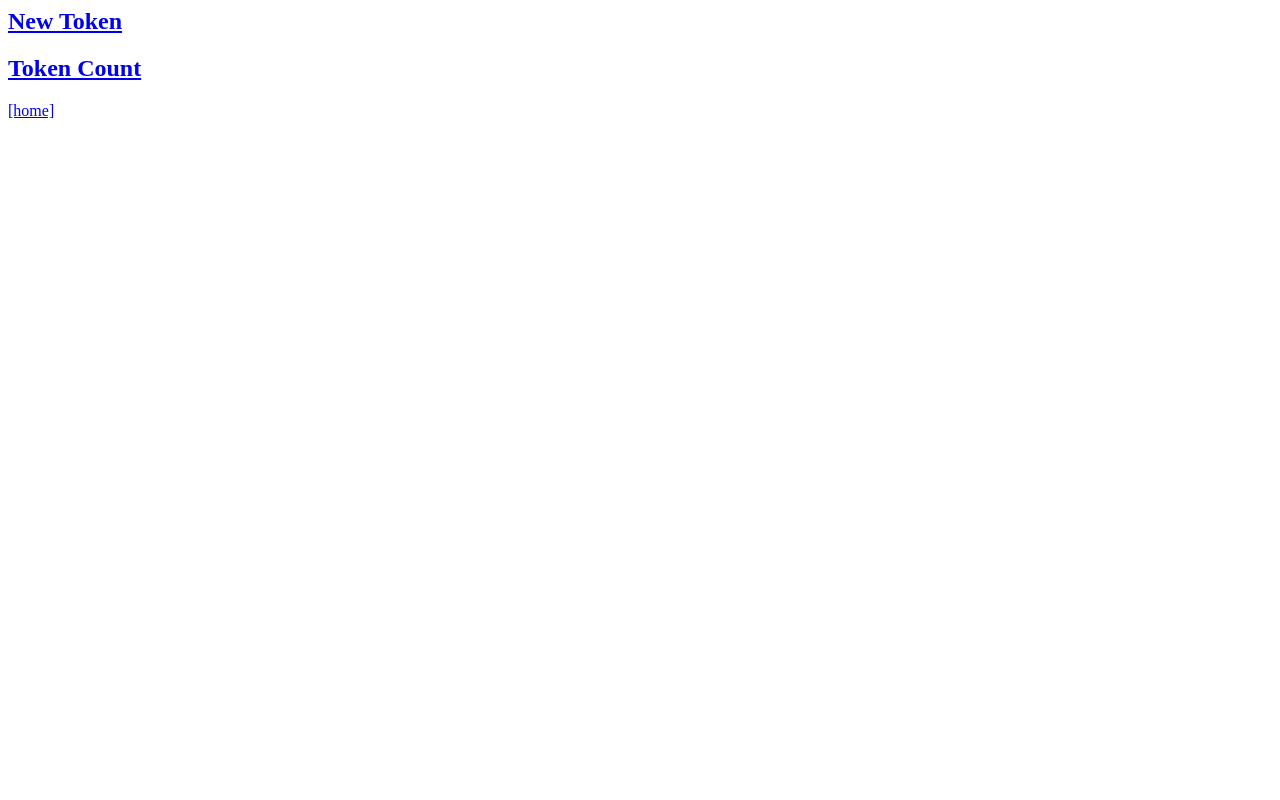
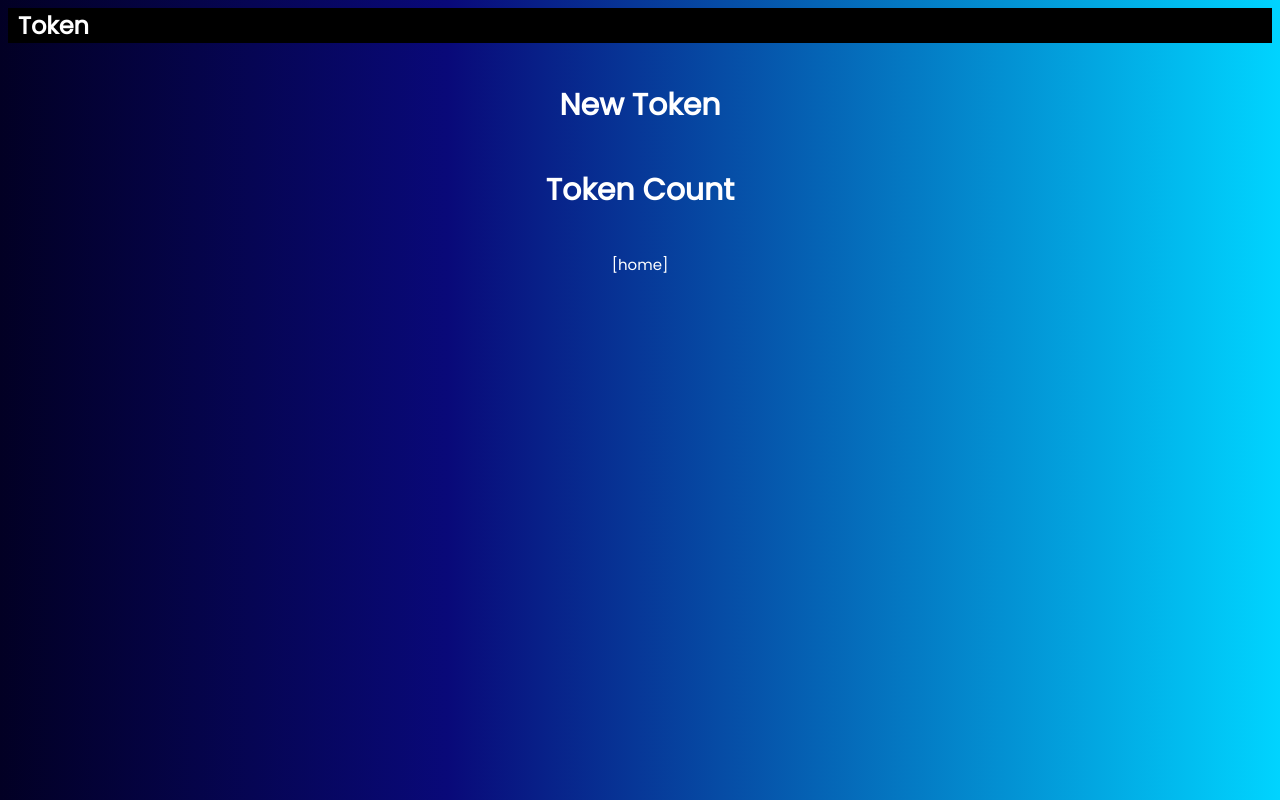
Before and after one commit to CJN-Development/FullStack-Sprint-1-CJN, a website: page views/index.html in a window 1280 px wide. Drawn offline with Linux system fonts and the light colour scheme.

Commit message:
started css styling

```diff
--- a/views/index.html
+++ b/views/index.html
@@ -1,7 +1,81 @@
 <html lang="en">
-    <body>
-        <h2><a href="http://localhost:3000/new">New Token</a></h2>
-        <h2><a href="http://localhost:3000/count">Token Count</a></h2>
-        <a href="http://localhost:3000">[home]</a>
-    </body>
+  <head>
+    <style>
+      @import url("https://fonts.googleapis.com/css2?family=Poppins&display=swap");
+    </style>
+  </head>
+  <body
+    style="
+      background: rgb(2, 0, 36);
+      background: linear-gradient(
+        90deg,
+        rgba(2, 0, 36, 1) 0%,
+        rgba(9, 9, 121, 1) 35%,
+        rgba(0, 212, 255, 1) 100%
+      );
+    "
+  >
+    <header style="background-color: black">
+      <h2
+        style="
+          color: white;
+          font-family: 'Poppins', sans-serif;
+          padding-left: 10px;
+        "
+      >
+        Token
+      </h2>
+    </header>
+    <h2
+      style="
+        display: flex;
+        justify-content: center;
+        margin-top: 5vh;
+        font-size: 30px;
+      "
+    >
+      <a
+        style="
+          text-decoration: none;
+          color: white;
+          font-family: 'Poppins', sans-serif;
+        "
+        href="http://localhost:3000/new"
+        >New Token</a
+      >
+    </h2>
+    <h2
+      style="
+        display: flex;
+        justify-content: center;
+        margin-top: 5vh;
+        font-size: 30px;
+      "
+      id="tokencount"
+    >
+      <a
+        style="
+          text-decoration: none;
+          color: white;
+          font-family: 'Poppins', sans-serif; ;
+        "
+        href="http://localhost:3000/count"
+        >Token Count</a
+      >
+    </h2>
+    <a
+      style="
+        text-decoration: none;
+        color: white;
+        display: flex;
+        justify-content: center;
+        margin-top: 5vh;
+        font-size: 15px;
+        font-family: 'Poppins', sans-serif; ;
+      "
+      class="home"
+      href="http://localhost:3000"
+      >[home]</a
+    >
+  </body>
 </html>
```
Also changed, not shown: json/tokens.json (+1 -1 lines), views/newtoken.html (+5 -5 lines).
